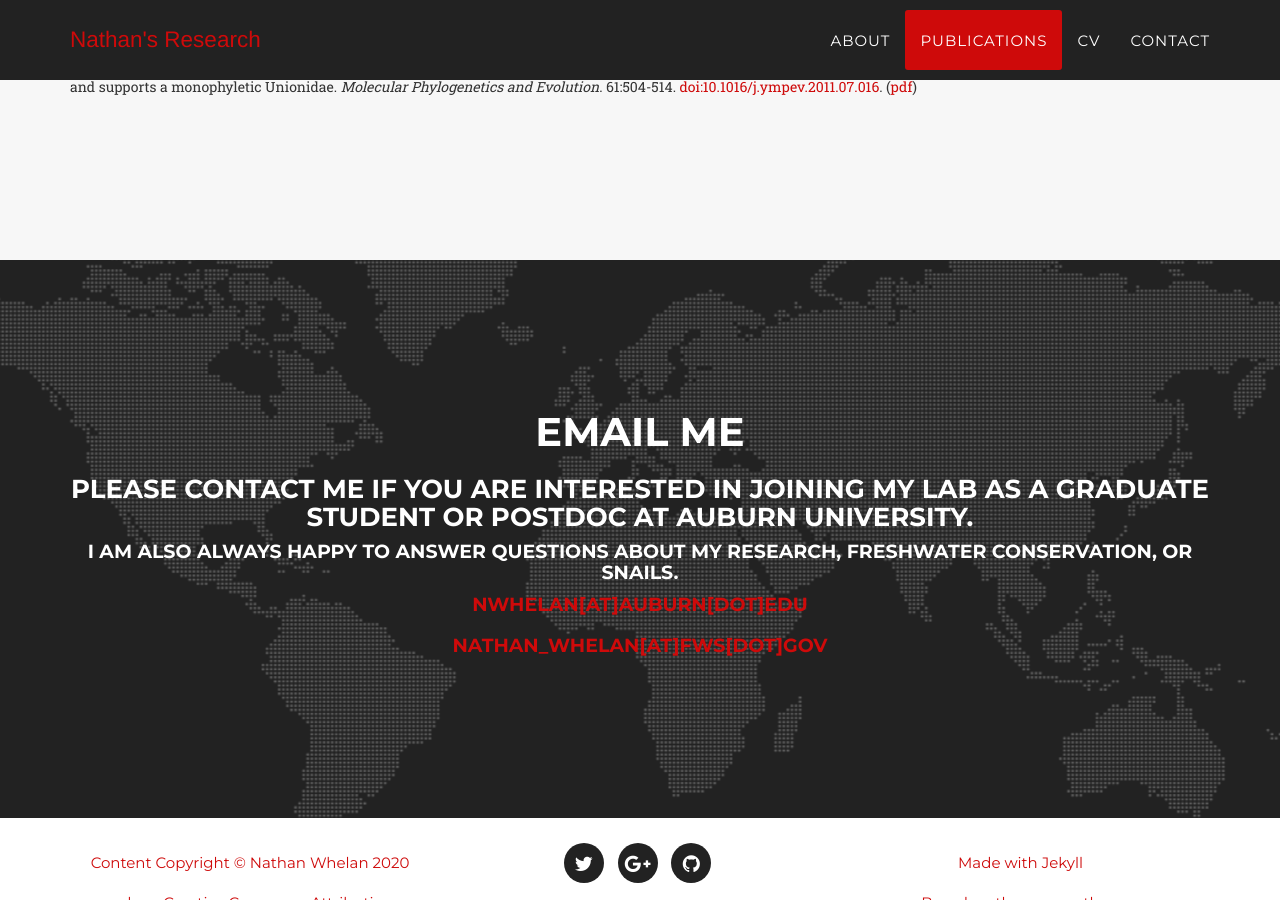
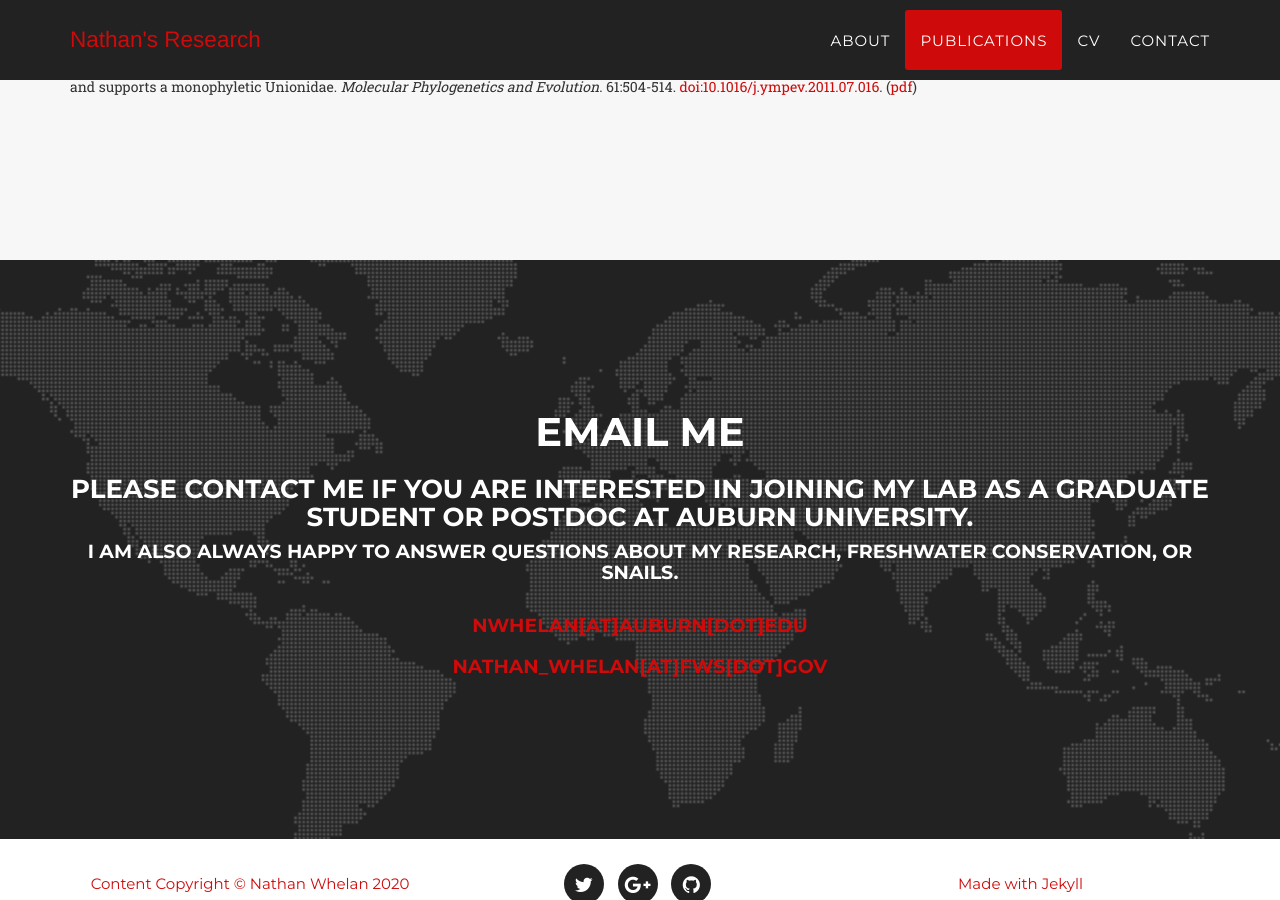
Before and after one commit to NathanWhelan/nathanwhelan.github.io, a Jekyll site: the page built from index.html, in a window 1280 px wide and 900 px high, scrolled down 4899 px. Built offline with Jekyll 4.4.1, drawn with Linux system fonts in a browser that asks for light colours; some web fonts are replaced.

Commit message:
Update contact.html

```diff
--- a/_includes/contact.html
+++ b/_includes/contact.html
@@ -5,7 +5,7 @@
                     <h2 class="section-heading">Email me</h2>
 		    <h3 class="section-explanation">Please contact me if you are interested in joining my lab as a graduate student or postdoc at Auburn University.</h3>
 		    <h4 class="section-explanation">I am also always happy to answer questions about my research, freshwater conservation, or snails.</h4>
-                    <h4 class="section-heading"><a href="mailto:nwhelan@auburn.edu">nwhelan[at]auburn[dot]edu</a></br></br><a href="mailto:nathan_whelan@fws.gov">nathan_whelan[at]fws[dot]gov</a></h4>
+		    <h4 class="section-heading"></br><a href="mailto:nwhelan@auburn.edu">nwhelan[at]auburn[dot]edu</a></br></br><a href="mailto:nathan_whelan@fws.gov">nathan_whelan[at]fws[dot]gov</a></h4>
 
 		</div>
 		</div>
```
